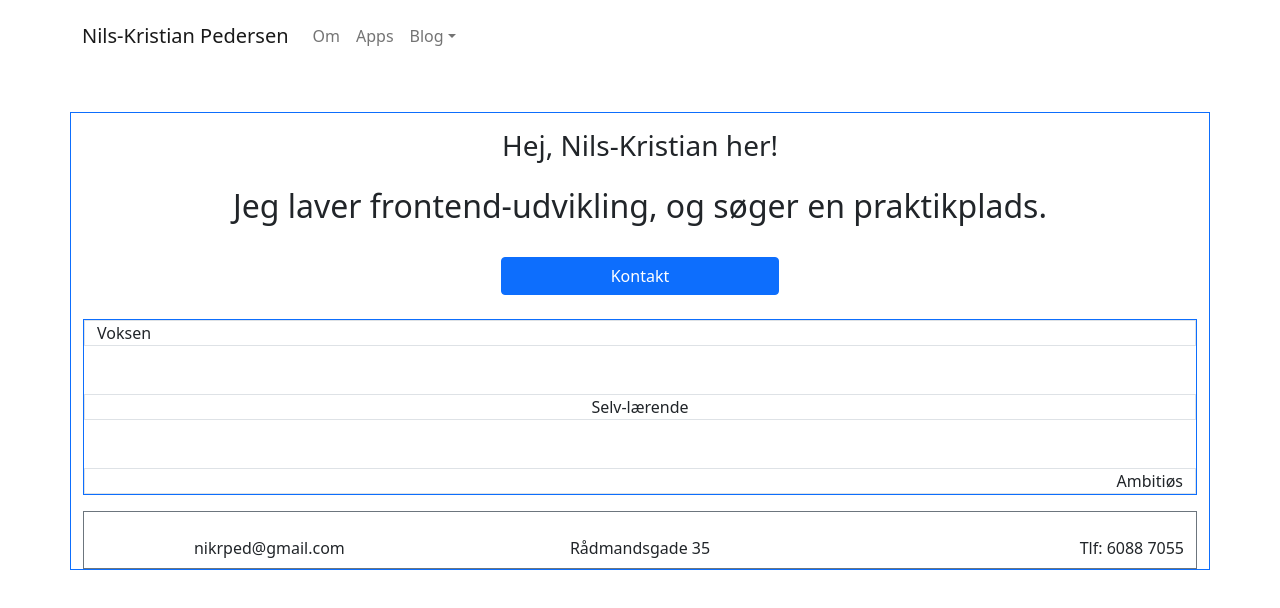
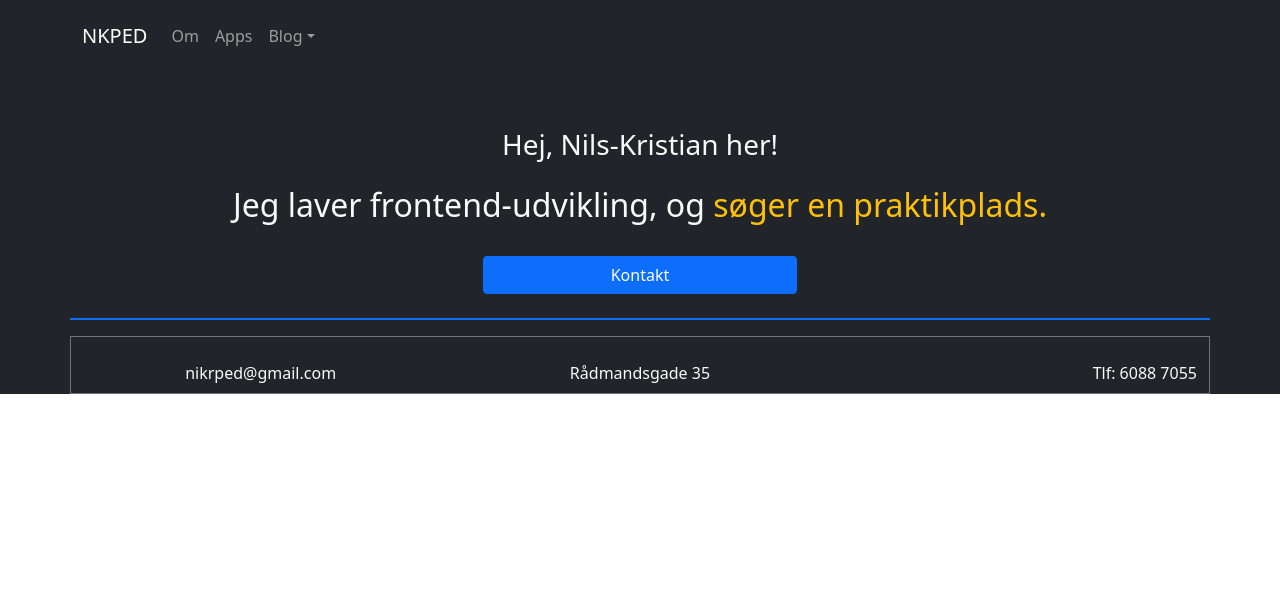
Before and after one commit to nkped/nkped.github.io, a React (Create React App) app: page / in a window 1280 px wide. Shown: the top 608 px of the page. Built offline with nearby package versions, Linux system fonts and the light colour scheme.

Commit message:
Lav mørkt design på home

```diff
--- a/src/components/myNavBar.jsx
+++ b/src/components/myNavBar.jsx
@@ -5,10 +5,10 @@ import BlogDropdown from "./blogDropdown";
 
 export function MyNavBar() {
   return (
-    <nav>
+    <nav className="bg-dark navbar-dark">
       <Navbar expand="lg">
         <Container className="mb-5 mt-2">
-          <Navbar.Brand href="/">Nils-Kristian Pedersen</Navbar.Brand>
+          <Navbar.Brand href="/">NKPED</Navbar.Brand>
           <Navbar.Toggle aria-controls="basic-navbar-nav" />
           <Navbar.Collapse id="basic-navbar-nav">
             <Nav className="me-auto">
--- a/src/routes/home.jsx
+++ b/src/routes/home.jsx
@@ -3,27 +3,20 @@ import { Footer } from "../components/footer";
 
 export default function Home() {
   return (
-    <Container className="h-600px border border-primary">
+    <Container fluid className="bg-dark text-light">
       <Container className="pt-3">
         <h3>Hej, Nils-Kristian her!</h3>
       </Container>
       <Container className="px-5 pt-3">
-        <h2>Jeg laver frontend-udvikling, og søger en praktikplads.</h2>
+        <h2>
+          Jeg laver frontend-udvikling, og{" "}
+          <span className="text-warning ">søger en praktikplads.</span>
+        </h2>
       </Container>
       <Button variant="primary" className="w-25 mx-auto my-4">
         Kontakt
       </Button>
-      <Container className="d-grid gap-5 border border-primary">
-        <Row>
-          <Col className="border text-start">Voksen</Col>
-        </Row>
-        <Row>
-          <Col className="border">Selv-lærende</Col>
-        </Row>
-        <Row>
-          <Col className="text-end border">Ambitiøs</Col>
-        </Row>
-      </Container>
+      <Container className="d-grid gap-5 border border-primary"></Container>
       <Footer />
     </Container>
   );
```
